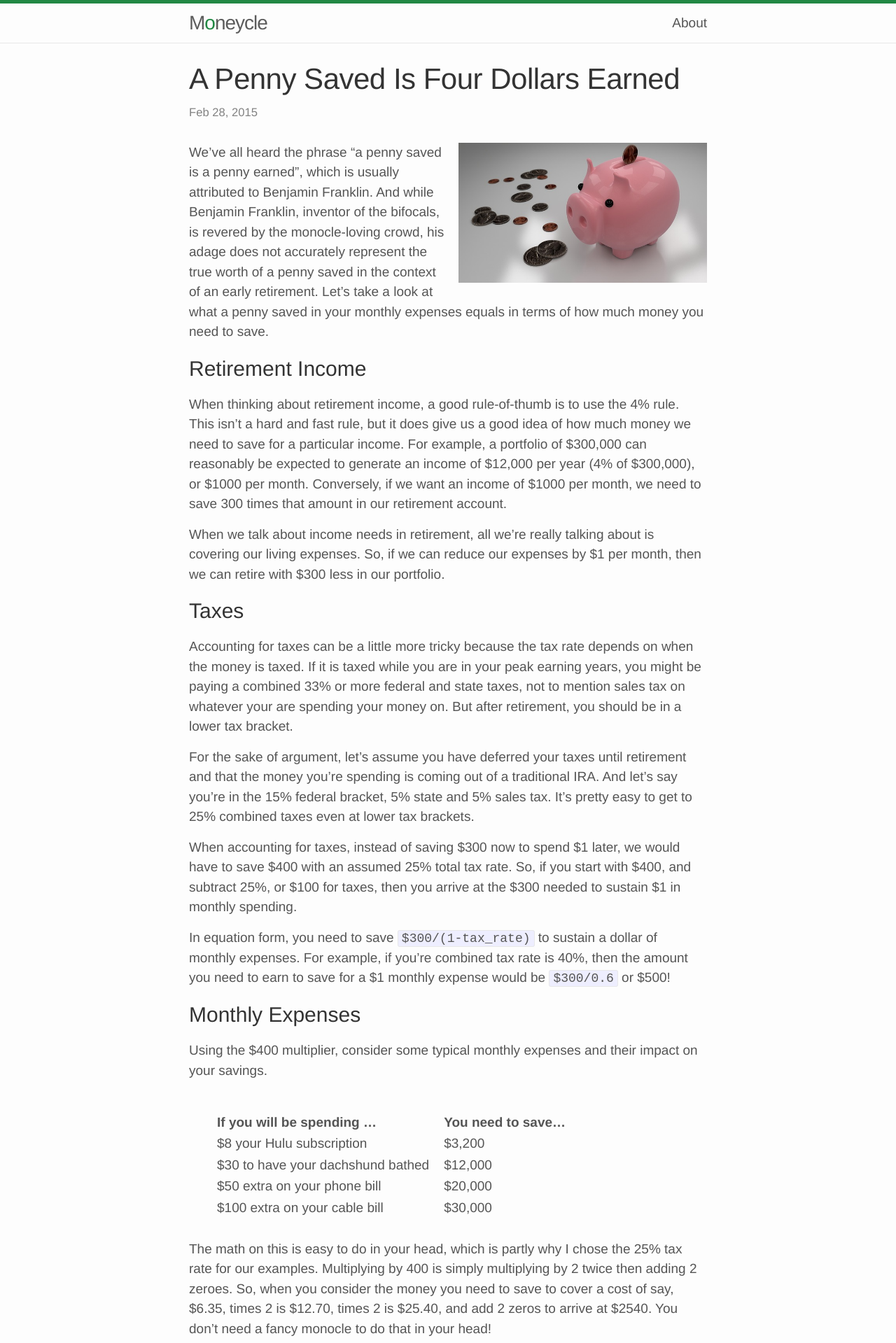
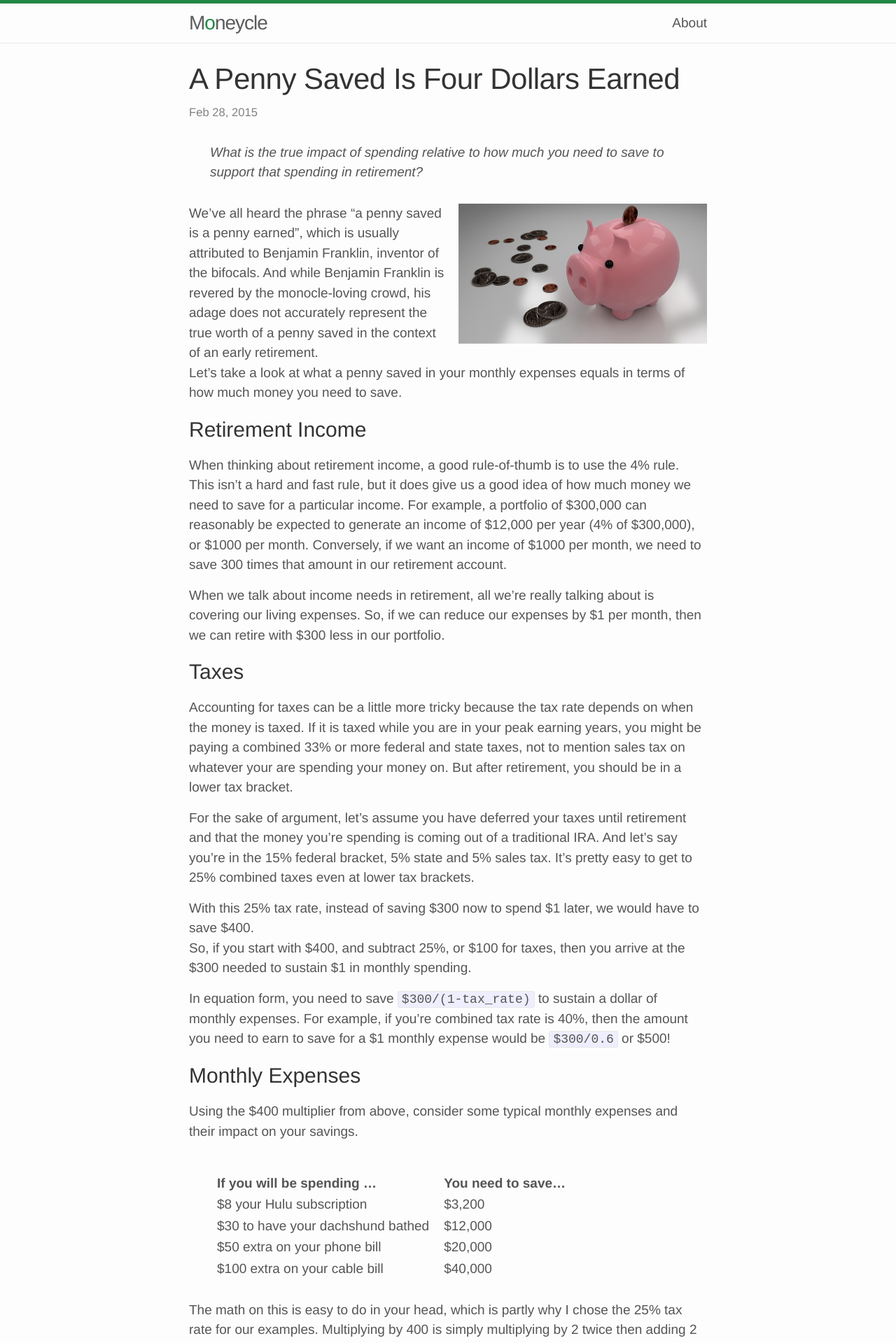
Before and after one commit to moneycle/moneycle.github.io, a Jekyll site: the page built from _posts/2015-02-28-a-penny-saved-is-four-dollars-earned.markdown, in a window 1280 px wide. Shown: the top 1919 px of the page at 70% size. Built offline with Jekyll 4.4.1, drawn with Linux system fonts in a browser that asks for light colours; comment, search, counter and statistics services are not loaded; some of the changed text lies outside the part shown.

Commit message:
incorporate Madam Monocle's feedback

```diff
--- a/_layouts/post.html
+++ b/_layouts/post.html
@@ -7,6 +7,10 @@ layout: default
     <h1 class="post-title">{{ page.title }}</h1>
     <p class="post-meta">{{ page.date | date: "%b %-d, %Y" }}{% if page.author %} • {{ page.author }}{% endif %}{% if page.meta %} • {{ page.meta }}{% endif %}</p>
   </header>
+
+  <div class="post-abstract">
+    {{ page.abstract }}
+  </div>
 
   <article class="post-content">
     {% if page.image %}<img class="post-image" src="{{ page.image }}"/>{% endif %}
--- a/_posts/2015-02-28-a-penny-saved-is-four-dollars-earned.markdown
+++ b/_posts/2015-02-28-a-penny-saved-is-four-dollars-earned.markdown
@@ -6,14 +6,15 @@ tags: [investing, spending]
 image: /images/piggy-bank-640_360.jpg
 abstract: >
   What is the true impact of spending relative to how much you need to
-  save to support that spending?
+  save to support that spending in retirement?
 ---
 
 We've all heard the phrase "a penny saved is a penny earned", which is usually
-attributed to Benjamin Franklin.  And while Benjamin Franklin, inventor of the
-bifocals, is revered by the monocle-loving crowd, his adage does not
-accurately represent the true worth of a penny saved in the context of an early
-retirement.  Let's take a look at what a penny saved in your monthly expenses
+attributed to Benjamin Franklin, inventor of the bifocals.
+And while Benjamin Franklin is revered by the monocle-loving crowd,
+his adage does not accurately represent the true worth of a penny saved in the
+context of an early retirement.
+Let's take a look at what a penny saved in your monthly expenses
 equals in terms of how much money you need to save.
 
 ## Retirement Income
@@ -43,10 +44,10 @@ and that the money you're spending is coming out of a traditional IRA.
 And let's say you're in the 15% federal bracket, 5% state and 5% sales tax.
 It's pretty easy to get to 25% combined taxes even at lower tax brackets.
 
-When accounting for taxes, instead of saving $300 now to spend $1 later, we would
-have to save $400 with an assumed 25% total tax rate.  So, if you start with $400,
-and subtract 25%, or $100 for taxes, then you arrive at the $300 needed to sustain
-$1 in monthly spending.
+With this 25% tax rate, instead of saving $300 now to spend $1 later, we would
+have to save $400.
+So, if you start with $400, and subtract 25%, or $100 for taxes, then you arrive
+at the $300 needed to sustain $1 in monthly spending.
 
 In equation form, you need to save `$300/(1-tax_rate)` to sustain a dollar of monthly
 expenses.  For example, if you're combined tax rate is 40%, then the
@@ -54,7 +55,7 @@ amount you need to earn to save for a $1 monthly expense would be `$300/0.6` or
 
 ## Monthly Expenses
 
-Using the $400 multiplier, consider some typical monthly expenses and their
+Using the $400 multiplier from above, consider some typical monthly expenses and their
 impact on your savings.
 
   |------------------------------------+---------------------|
@@ -63,7 +64,7 @@ impact on your savings.
   | $8 your Hulu subscription          | $3,200              |
   | $30 to have your dachshund bathed  | $12,000             |
   | $50 extra on your phone bill       | $20,000             |
-  | $100 extra on your cable bill      | $30,000             |
+  | $100 extra on your cable bill      | $40,000             |
   |------------------------------------+---------------------|
 
 The math on this is easy to do in your head, which is partly why I chose the
@@ -98,10 +99,8 @@ I have been a little bit loose with the numbers partially because it's hard to
 know exactly what your withdrawal and tax rates will be.
 But the point of this article is to give you some ballpark numbers with which
 to evaluate whether an added expense is worth it.
-Simply put, to figure out how much money you'll need to support an expense rate:
+Simply put, to figure out how much money you'll need to support a spending level
+in retirement:
 
   * for monthly expenses, multiply the expense by 400.
   * for daily expenses, multiply the expense by 10,000.
-
-Hopefully this will make you stop and think the next time you find yourself paying
-a little more for something and help you decide if it's worth the extra cost.
--- a/_sass/_layout.scss
+++ b/_sass/_layout.scss
@@ -208,6 +208,11 @@
     }
 }
 
+.post-abstract {
+  font-style: italic;
+  margin: $spacing-unit;
+}
+
 .post-content {
     margin-bottom: $spacing-unit;
 
```
